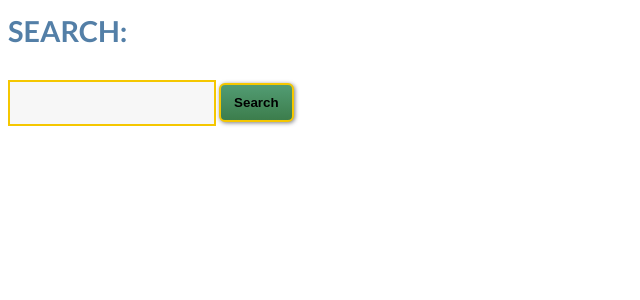
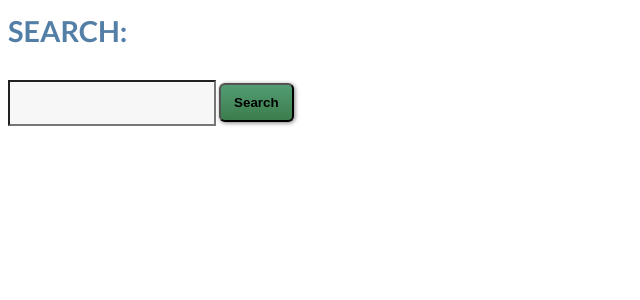
Before and after one commit to card0127/ecommerce-website, a Jekyll site: the page styleguide/search-field.html, which Jekyll copies as it is, in a window 1280 px wide. Shown: the top 300 px of the page, without its empty margins (0-640 px from the left). Built offline with Jekyll 4.4.1, drawn with Linux system fonts in a browser that asks for light colours; some web fonts are replaced; Markdown is read by kramdown in place of the engine named in the settings.

Commit message:
removed border from search field

```diff
--- a/css/forms.css
+++ b/css/forms.css
@@ -5,9 +5,6 @@
 
 .input{
 	background-color: #F7F7F7;
-	border-style:solid;
-	border-width:2px;
-	border-color:#f5c700;
 	padding: 1em;
 }
 
```
